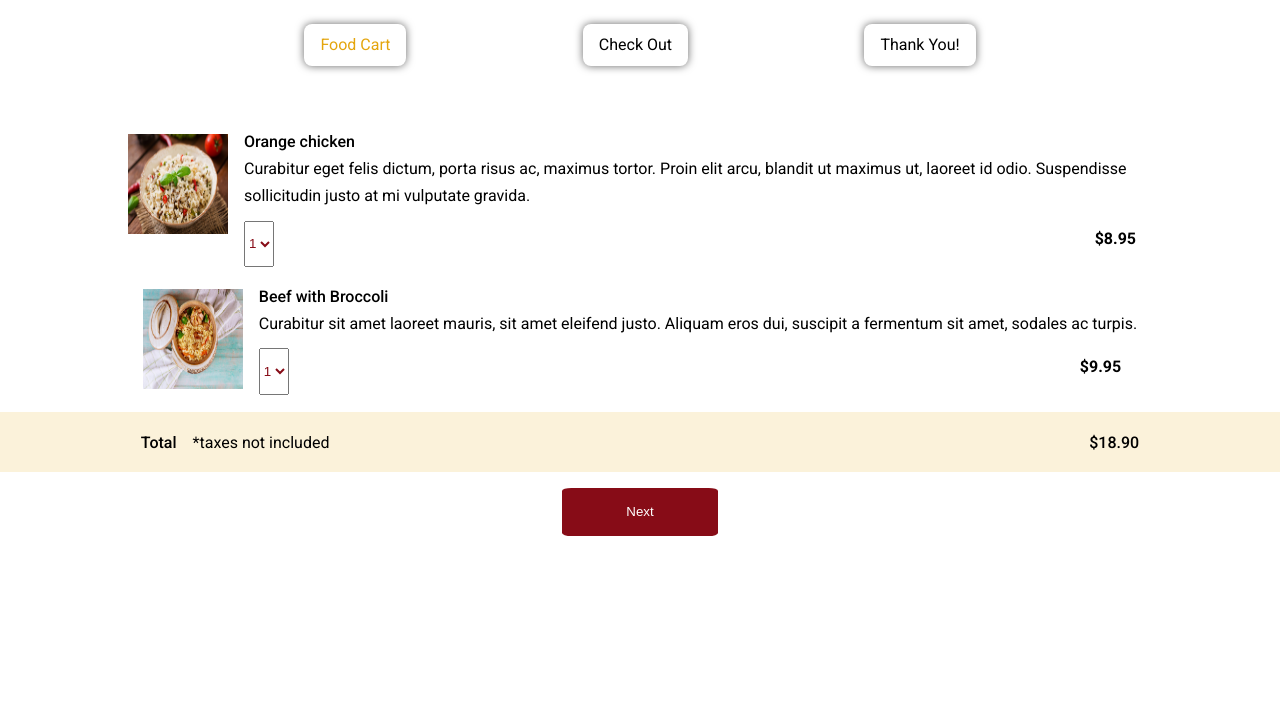
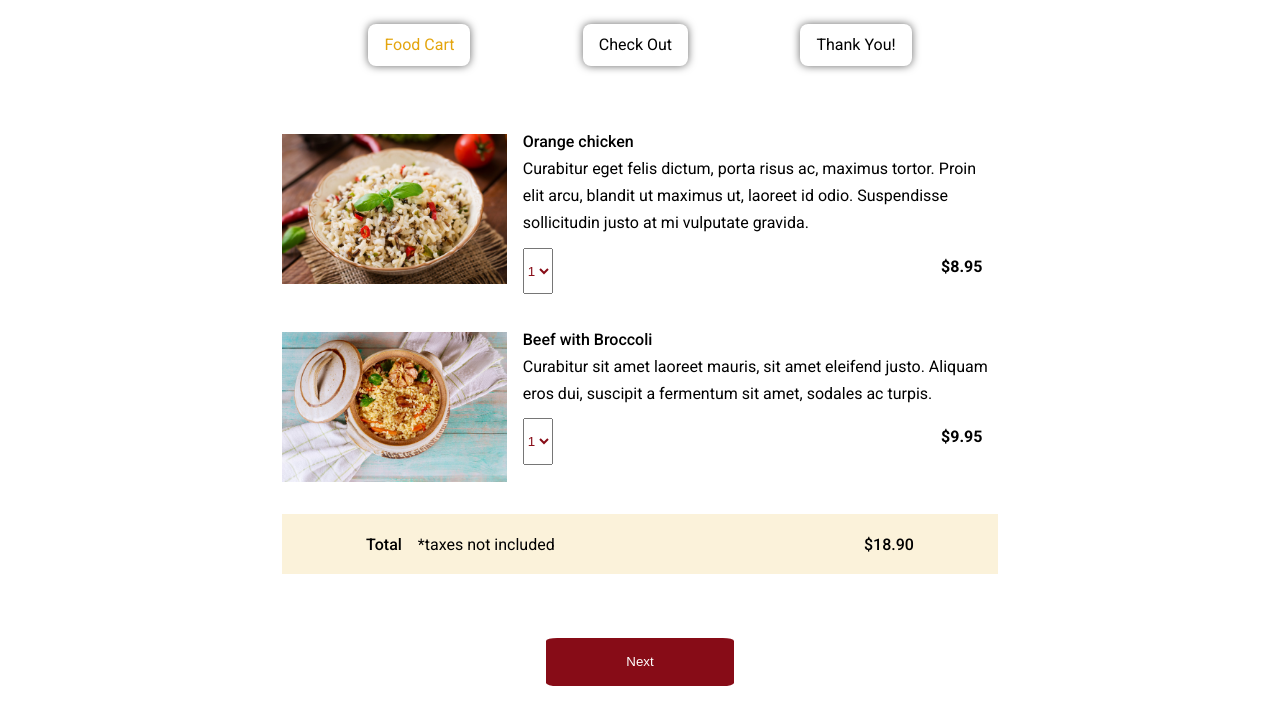
Before and after one commit to Geforce132/AsianKingRedesign, a plain HTML site: page Website Assets/cart.html in a window 1280 px wide. Drawn offline with nearby package versions, Linux system fonts and the light colour scheme; a web font is replaced by a local one.

Commit message:
Even more work on the cart component

```diff
--- a/Website Assets/cart.html
+++ b/Website Assets/cart.html
@@ -14,7 +14,7 @@
     <main>
     	<div class="container">
     		<div class="row">
-          <div class="col-xs-12 col-sm-12 cart-progress-bar">
+          <div class="col-xs-12 col-sm-12 col-md-12 col-lg-12 cart-progress-bar">
             <ul>
               <li class="active-cart-page">Food Cart</li>
               <li>Check Out</li>
@@ -22,7 +22,7 @@
             </ul>
           </div>
 
-          <div class="col-xs-12 col-sm-12 cart-items">
+          <div class="col-xs-12 col-sm-12 col-md-12 col-lg-10 col-xl-10 cart-items">
             <div class="cart-item">
               <img src="images/entree-1.jpg" width="100" height="100">
               <div class="item-description">
@@ -60,14 +60,14 @@
             </div>
           </div>
 
-          <div class="col-xs-12 col-sm-12 price-banner">
+          <div class="col-xs-12 col-sm-12 col-md-12 col-lg-10 col-xl-10 price-banner">
             <div class="banner-text-area">
               <p><b>Total</b>&emsp;<i>*taxes not included</i></p>
               <p><b>$18.90</b></p>
             </div>
           </div>
 
-          <div class="col-xs-12 col-sm-12 cart-next-button">
+          <div class="col-xs-12 col-sm-12 col-md-12 col-lg-12 col-xl-12 cart-next-button">
             <input class="btn btn-primary" id="cart-next" name="cart-next" type="submit" value="Next">
           </div>
 
--- a/Website Assets/css/stylesheet.css
+++ b/Website Assets/css/stylesheet.css
@@ -1177,14 +1177,9 @@ padding:0% 8%;
   font-weight: 600;
 }
 
-
-
-
 /*end of banner component*/
 
-
 /*Menu*/
-
 .row.menu-page {
   flex-wrap: wrap;
 }
@@ -1358,7 +1353,6 @@ main .menu-item, main .menu-item img, main .menu-item a, main .menu-item .item-p
 /*End of menu component*/
 
 /* Cart */
-
 main .cart-progress-bar {
   display: flex;
   width: 100%;
@@ -1456,10 +1450,57 @@ main .cart-next-button #cart-next {
   color: var( --white);
 }
 
+/* Tablet */
 @media screen and (min-width: 768px) {
   main .cart-progress-bar ul {
     justify-content: space-evenly;
   }
+
+  main .cart-item img {
+    width: 150px;
+    height: 150px;
+  }
+
+  main .price-banner {
+    width: 80%;
+    margin-left: auto;
+    margin-right: auto;
+  }
+
+  main .cart-next-button #cart-next {
+    margin-top: 4rem;
+  }
+}
+
+/* Desktop */
+@media screen and (min-width: 1150px) {
+  main .cart-progress-bar ul {
+    width: 60%;
+    margin-left: auto;
+    margin-right: auto;
+  }
+
+  main .cart-items {
+    width: 70%;
+    margin-left: auto;
+    margin-right: auto;
+  }
+
+  main .cart-item {
+    margin-bottom: 2rem;
+  }
+
+  main .cart-item img {
+    width: 400px;
+  }
+
+  main .price-banner {
+    width: 56%;
+  }
+
+  main .cart-next-button #cart-next {
+    padding: 1rem 5rem 2rem 5rem;
+  }
 }
 
 /* End of cart component */
```
